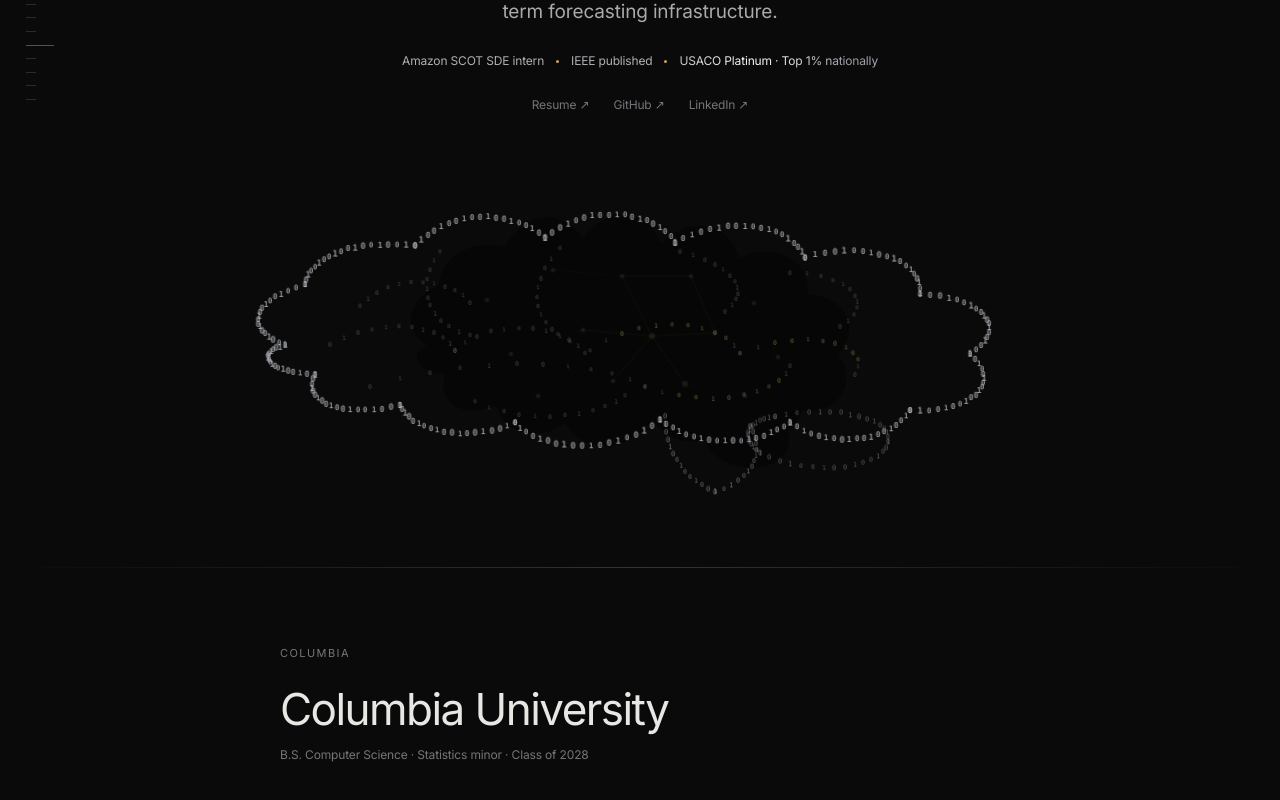
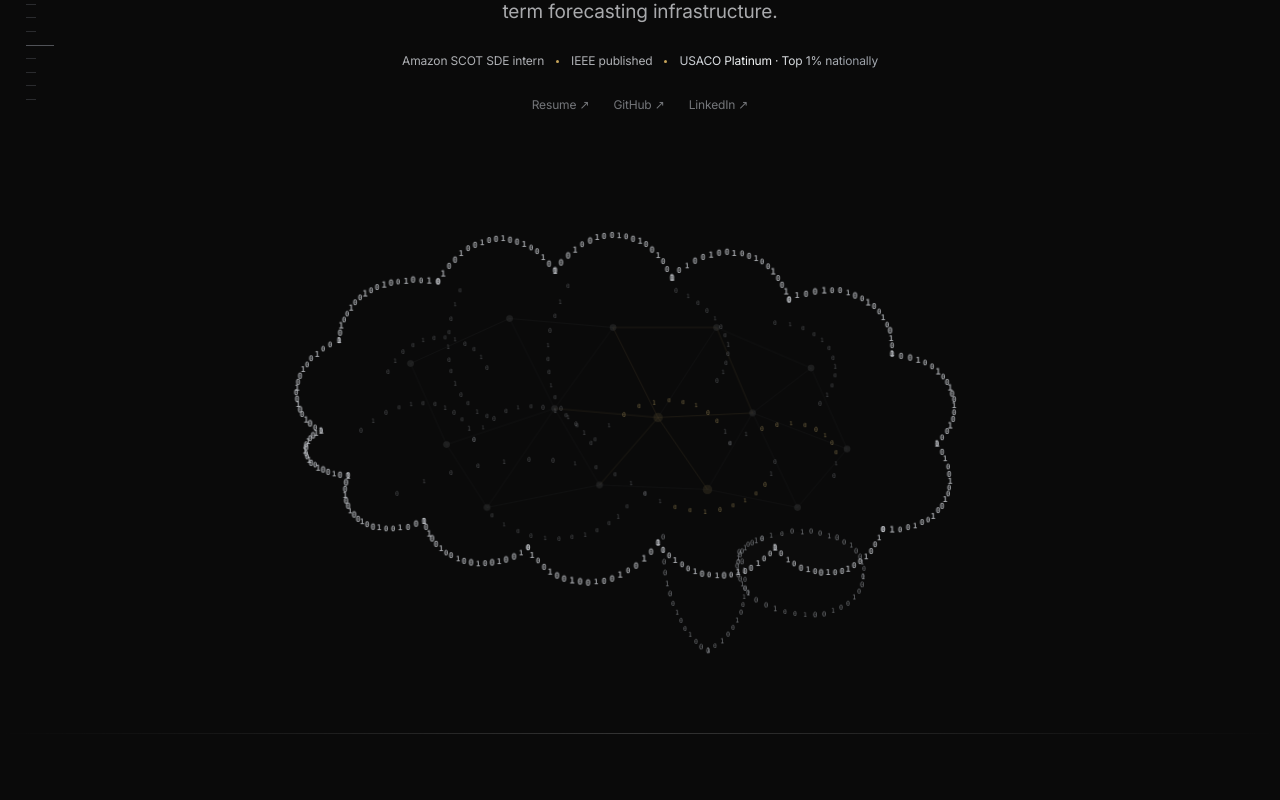
Before and after one commit to kenchengkc/personal-website, a Next.js app: page / in a window 1280 px wide. Shown: the part 660-1460 px from the top of the page. Built offline with nearby package versions, Linux system fonts and the light colour scheme.

Commit message:
Refine anatomical brain rendering

```diff
--- a/app/globals.css
+++ b/app/globals.css
@@ -342,8 +342,8 @@ textarea {
 .hero-binary-art {
   position: relative;
   width: min(calc(100% - 24px), 1240px);
-  height: 380px;
-  margin: 28px auto -10px;
+  height: 548px;
+  margin: 24px auto -8px;
   overflow: hidden;
   background: transparent;
 }
@@ -352,8 +352,8 @@ textarea {
   position: absolute;
   top: 50%;
   left: 50%;
-  width: min(calc(100% - 48px), 1000px);
-  height: 360px;
+  width: min(calc(100% - 72px), 900px);
+  aspect-ratio: 5 / 3;
   transform: translate(-50%, -50%);
 }
 
@@ -367,7 +367,7 @@ textarea {
   position: absolute;
   left: var(--sx);
   top: var(--sy);
-  color: #7d8187;
+  color: #7c8086;
   font-family: ui-monospace, SFMono-Regular, Menlo, Monaco, Consolas, monospace;
   font-size: var(--bit-size);
   font-weight: 500;
@@ -378,16 +378,17 @@ textarea {
 }
 
 .hero-binary-bit.is-outline {
-  color: #b4b7bc;
+  color: #c2c5ca;
   font-weight: 600;
 }
 
 .hero-binary-bit.is-fold {
-  color: #85898f;
-}
-
+  color: #8d9197;
+}
+
+.hero-binary-bit.is-cerebellum,
 .hero-binary-bit.is-stem {
-  color: #9fa3a8;
+  color: #a8acb2;
 }
 
 .hero-binary-bit.is-gold {
@@ -407,7 +408,7 @@ textarea {
 }
 
 .hero-binary-art.is-complete .hero-binary-bit.is-signal {
-  animation: binary-signal-travel 5s ease-in-out var(--pulse-delay) infinite;
+  animation: binary-signal-travel 5.2s ease-in-out var(--pulse-delay) infinite;
 }
 
 .hero-brain-mesh {
@@ -421,21 +422,30 @@ textarea {
   pointer-events: none;
 }
 
+.brain-surface {
+  fill: rgba(174, 176, 180, 0.028);
+  stroke: none;
+}
+
+.brain-surface-secondary {
+  fill: rgba(174, 176, 180, 0.018);
+}
+
 .brain-mesh-edge {
-  stroke: #71767d;
-  stroke-width: 0.62;
+  stroke: #7c8188;
+  stroke-width: 1;
   vector-effect: non-scaling-stroke;
-  opacity: 0.16;
+  opacity: 0.14;
 }
 
 .brain-mesh-edge.is-accent {
   stroke: var(--gold);
+  opacity: 0.26;
+}
+
+.brain-mesh-node {
+  fill: #c5c8cc;
   opacity: 0.28;
-}
-
-.brain-mesh-node {
-  fill: #b8bcc1;
-  opacity: 0.3;
 }
 
 .brain-mesh-node.is-accent {
@@ -449,7 +459,7 @@ textarea {
 
 .hero-binary-art.is-complete .brain-mesh-edge.is-accent,
 .hero-binary-art.is-complete .brain-mesh-node.is-accent {
-  animation: brain-mesh-signal 5s ease-in-out 1.3s infinite;
+  animation: brain-mesh-signal 5.2s ease-in-out 1.25s infinite;
 }
 
 @keyframes binary-rain-assemble {
@@ -486,8 +496,8 @@ textarea {
   }
   78% {
     opacity: 1;
-    filter: drop-shadow(0 0 5px rgba(222, 193, 121, 0.28));
-    transform: translate(-50%, -50%) scale(1.12);
+    filter: drop-shadow(0 0 5px rgba(222, 193, 121, 0.26));
+    transform: translate(-50%, -50%) scale(1.11);
   }
   86% {
     opacity: var(--bit-alpha);
@@ -501,18 +511,18 @@ textarea {
     opacity: 0;
   }
   to {
-    opacity: 0.34;
+    opacity: 0.38;
   }
 }
 
 @keyframes brain-mesh-signal {
   0%, 72%, 100% {
-    opacity: 0.28;
+    opacity: 0.26;
     filter: none;
   }
   82% {
-    opacity: 0.7;
-    filter: drop-shadow(0 0 4px rgba(222, 193, 121, 0.22));
+    opacity: 0.68;
+    filter: drop-shadow(0 0 4px rgba(222, 193, 121, 0.2));
   }
 }
 
@@ -1619,14 +1629,14 @@ textarea {
 
   .hero-binary-art {
     width: 100%;
-    height: 248px;
-    margin-top: 24px;
+    height: 270px;
+    margin-top: 22px;
     margin-bottom: -6px;
   }
 
   .hero-brain-stage {
-    width: calc(100% - 8px);
-    height: 232px;
+    width: calc(100% - 6px);
+    aspect-ratio: 5 / 3;
   }
 
   .narrative-section,
```
